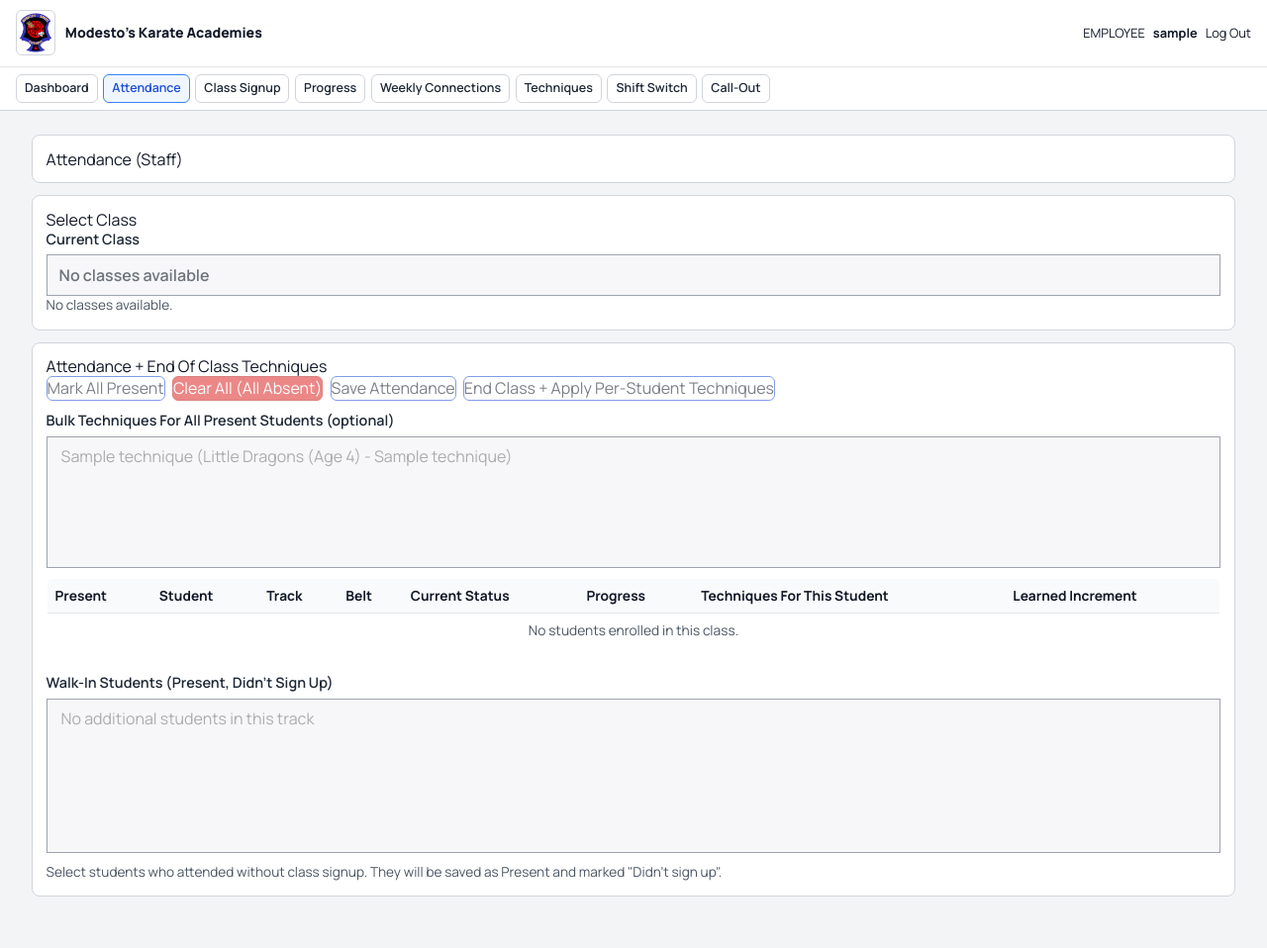
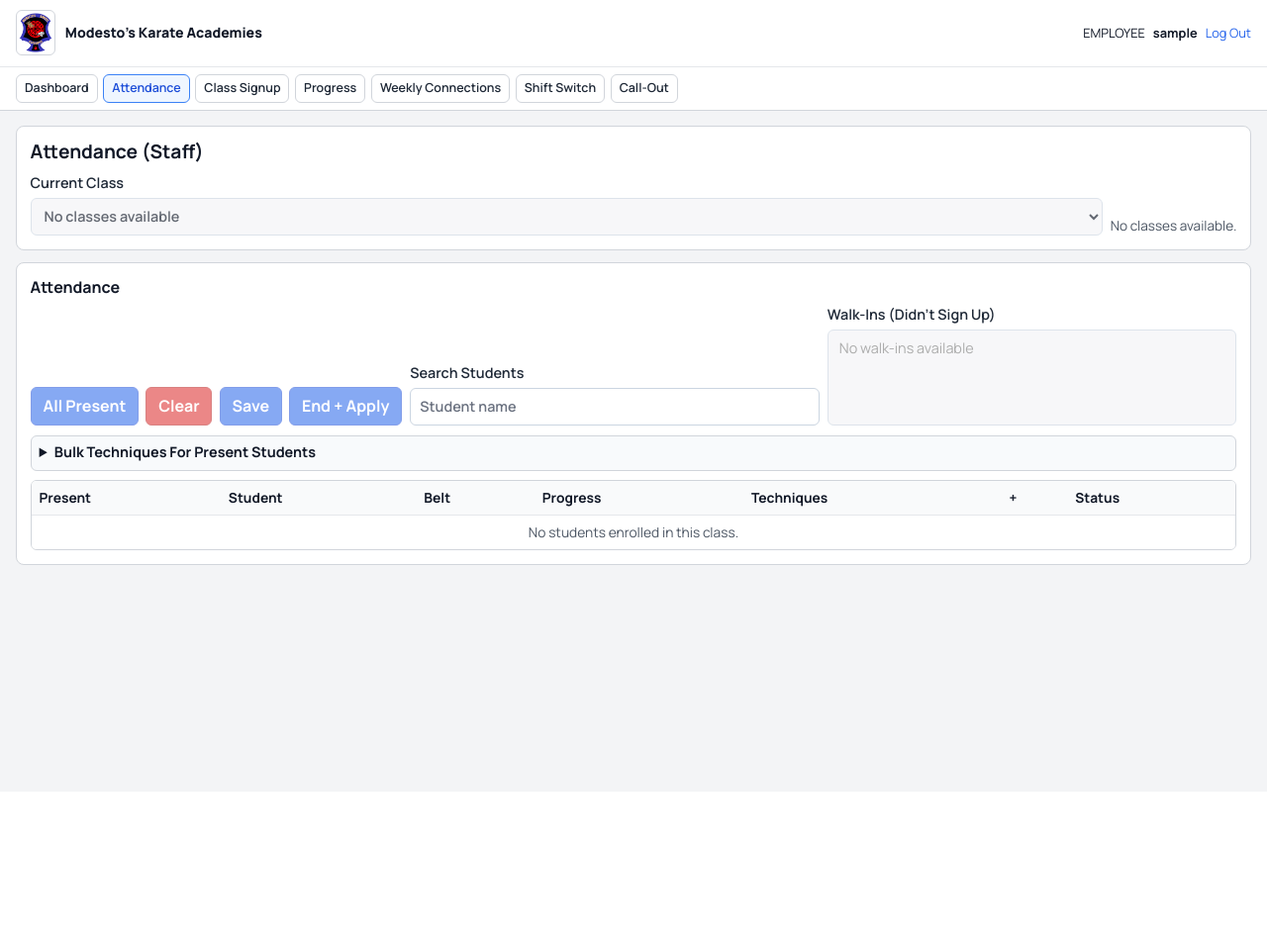
Before and after one commit to justinhoang710/SE-Project, a Flask app: page /employee/attendance in a window 1280 px wide. Shown: the whole page at 99% size. After the commit the page ends 571 px from the top, so only its background shows below. Run offline with Flask 3, Linux system fonts and the light colour scheme; the visitor is signed in with stand-in values (Sample User, id 1); tables that the repository leaves empty hold one stand-in row (values such as "Sample post"); some libraries are stand-ins or nearby versions.

Commit message:
Reorganzied html pages to reflect changes in styles.css

```diff
--- a/templates/attendance.html
+++ b/templates/attendance.html
@@ -2,11 +2,7 @@
 {% block content %}
 <section class="card">
   <h2>{{ page_title }}</h2>
-</section>
-
-<section class="card">
-  <h3>Select Class</h3>
-  <form method="get">
+  <form method="get" class="section-tools" style="margin-top: 0.55rem;">
     <label>Current Class
       <select name="class_ref" onchange="this.form.submit()" {% if not current_classes %}disabled{% else %}required{% endif %}>
         {% if current_classes %}
@@ -20,111 +16,102 @@
         {% endif %}
       </select>
     </label>
+    <div class="hint" style="align-self: end;">
+      {% if selected_class_info %}
+        {{ selected_class_info.class_date }} | {{ selected_class_info.start_label }}-{{ selected_class_info.end_label }} | {{ selected_class_info.program_track|track_label }}
+      {% else %}
+        No classes available.
+      {% endif %}
+    </div>
   </form>
-  {% if selected_class_info %}
-    <p class="hint">Selected: {{ selected_class_info.class_date }} {{ selected_class_info.start_label }}-{{ selected_class_info.end_label }} {{ selected_class_info.class_name }} - {{ selected_class_info.program_track|track_label }}</p>
-  {% else %}
-    <p class="hint">No classes available.</p>
-  {% endif %}
 </section>
 
 <section class="card">
-  <h3>Attendance + End Of Class Techniques</h3>
-  <form method="post" id="attendance-form">
+  <h3>Attendance</h3>
+  <form method="post" id="attendance-form" class="stack">
     <input type="hidden" name="class_ref" value="{{ selected_class_ref }}" />
-
-    <div class="actions">
-      <button type="button" id="mark-all-present" {% if not current_classes %}disabled{% endif %}>Mark All Present</button>
-      <button type="button" id="clear-all-present" class="danger" {% if not current_classes %}disabled{% endif %}>Clear All (All Absent)</button>
-      <button type="submit" name="action" value="save_attendance" {% if not current_classes %}disabled{% endif %}>Save Attendance</button>
-      <button type="submit" name="action" value="close_and_apply" {% if not current_classes %}disabled{% endif %}>End Class + Apply Per-Student Techniques</button>
+    <div class="section-tools">
+      <div class="row-actions">
+        <button type="button" id="mark-all-present" {% if not current_classes %}disabled{% endif %}>All Present</button>
+        <button type="button" id="clear-all-present" class="danger" {% if not current_classes %}disabled{% endif %}>Clear</button>
+        <button type="submit" name="action" value="save_attendance" {% if not current_classes %}disabled{% endif %}>Save</button>
+        <button type="submit" name="action" value="close_and_apply" {% if not current_classes %}disabled{% endif %}>End + Apply</button>
       </div>
-    <label>Bulk Techniques For All Present Students (optional)
-      <select name="bulk_technique_ids" multiple size="5" {% if not current_classes %}disabled{% endif %}>
-        {% for t in active_techniques %}
-          <option value="{{ t.id }}">{{ t.technique_name }} ({{ t.program_track|track_label }} - {{ t.belt_name }})</option>
+      <label>Search Students
+        <input type="search" id="attendance-student-search" placeholder="Student name" />
+      </label>
+      <label>Walk-Ins (Didn't Sign Up)
+        <select id="walk-in-select" name="walk_in_child_ids" multiple size="4" {% if not current_classes %}disabled{% endif %}>
+          {% for child in walk_in_candidates %}
+            <option value="{{ child.id }}">{{ child.child_name }}</option>
+          {% else %}
+            <option value="" disabled>No walk-ins available</option>
           {% endfor %}
         </select>
       </label>
+    </div>
 
-    <table>
+    <details class="section-collapse">
+      <summary>Bulk Techniques For Present Students</summary>
+      <label style="margin-top: 0.45rem;">
+        <select name="bulk_technique_ids" multiple size="4" {% if not current_classes %}disabled{% endif %}>
+          {% for t in active_techniques %}
+            <option value="{{ t.id }}">{{ t.technique_name }} ({{ t.belt_name }})</option>
+          {% endfor %}
+        </select>
+      </label>
+    </details>
+
+    <div class="table-shell tall">
+      <table id="attendance-roster">
         <tr>
           <th>Present</th>
           <th>Student</th>
-        <th>Track</th>
           <th>Belt</th>
-        <th>Current Status</th>
           <th>Progress</th>
-        <th>Techniques For This Student</th>
-        <th>Learned Increment</th>
+          <th>Techniques</th>
+          <th>+</th>
+          <th>Status</th>
         </tr>
+        <tbody>
         {% for child in roster_students %}
           <tr
             class="student-row"
-          data-child-id="{{ child.id }}"
-          data-track="{{ child.program_track }}"
-          data-belt="{{ child.current_belt }}"
+            data-search="{{ (child.child_name)|lower }}"
           >
             <td>
               <label class="checkbox">
                 <input type="checkbox" class="present-checkbox" name="present_child_ids" value="{{ child.id }}" />
-              Present
+                Yes
               </label>
             </td>
             <td>{{ child.child_name }}</td>
-          <td>{{ child.program_track|track_label }}</td>
             <td>{{ child.current_belt }}</td>
-          <td class="attendance-status">Absent</td>
-          <td>{{ child.belt_progress_count }} / {{ child.total_skills }}</td>
+            <td>{{ child.belt_progress_count }}/{{ child.total_skills }}</td>
             <td>
-            <div class="actions technique-actions">
-              <button type="button" class="secondary technique-select-all" data-child-id="{{ child.id }}">Select Suggested</button>
-              <button type="button" class="danger technique-clear-all" data-child-id="{{ child.id }}">Clear</button>
-            </div>
-            <div class="technique-checklist" data-child-id="{{ child.id }}">
+              <select name="technique_ids_{{ child.id }}" class="technique-select" multiple size="2">
                 {% for t in active_techniques %}
-                <label
-                  class="checkbox technique-item"
-                  data-track="{{ t.program_track }}"
-                  data-belt="{{ t.belt_name }}"
-                >
-                  <input
-                    type="checkbox"
-                    class="technique-checkbox"
-                    name="technique_ids_{{ child.id }}"
-                    value="{{ t.id }}"
-                    data-track="{{ t.program_track }}"
-                    data-belt="{{ t.belt_name }}"
-                    data-child-id="{{ child.id }}"
-                  />
-                  <span>{{ t.technique_name }} ({{ t.program_track|track_label }} - {{ t.belt_name }})</span>
-                </label>
+                  {% if t.belt_name == child.current_belt %}
+                    <option value="{{ t.id }}">{{ t.technique_name }}</option>
+                  {% endif %}
                 {% endfor %}
-            </div>
+              </select>
             </td>
             <td>
               <select name="learned_increment_{{ child.id }}" class="learned-increment" data-child-id="{{ child.id }}">
-              <option value="1">+1</option>
-              <option value="2">+2</option>
-              <option value="3">+3</option>
+                <option value="1">1</option>
+                <option value="2">2</option>
+                <option value="3">3</option>
               </select>
             </td>
+            <td class="attendance-status"><span class="pill warning">Absent</span></td>
           </tr>
         {% else %}
-        <tr><td colspan="8">No students enrolled in this class.</td></tr>
+          <tr><td colspan="7">No students enrolled in this class.</td></tr>
         {% endfor %}
+        </tbody>
       </table>
-
-    <label style="margin-top: 1rem;">Walk-In Students (Present, Didn't Sign Up)
-      <select id="walk-in-child-ids" name="walk_in_child_ids" multiple size="6" {% if not current_classes %}disabled{% endif %}>
-        {% for child in walk_in_candidates %}
-          <option value="{{ child.id }}">{{ child.child_name }}</option>
-        {% else %}
-          <option value="" disabled>No additional students in this track</option>
-        {% endfor %}
-      </select>
-    </label>
-    <p class="hint">Select students who attended without class signup. They will be saved as Present and marked "Didn't sign up".</p>
+    </div>
   </form>
 </section>
 
@@ -132,27 +119,9 @@
   const presentCheckboxes = document.querySelectorAll('.present-checkbox');
   const markAllPresentBtn = document.getElementById('mark-all-present');
   const clearAllPresentBtn = document.getElementById('clear-all-present');
-  const walkInSelect = document.getElementById('walk-in-child-ids');
+  const walkInSelect = document.getElementById('walk-in-select');
+  const studentSearch = document.getElementById('attendance-student-search');
   const studentRows = document.querySelectorAll('.student-row');
-  const techniqueCheckboxes = document.querySelectorAll('.technique-checkbox');
-  const selectAllTechniqueBtns = document.querySelectorAll('.technique-select-all');
-  const clearTechniqueBtns = document.querySelectorAll('.technique-clear-all');
-
-  const filterTechniquesByStudent = () => {
-    studentRows.forEach((row) => {
-      const studentTrack = row.dataset.track;
-      const studentBelt = row.dataset.belt;
-      const techniqueItems = row.querySelectorAll('.technique-item');
-      techniqueItems.forEach((item) => {
-        const matches = item.dataset.track === studentTrack && item.dataset.belt === studentBelt;
-        item.classList.toggle('hidden', !matches);
-        const checkbox = item.querySelector('input[type="checkbox"]');
-        if (!matches && checkbox) {
-          checkbox.checked = false;
-        }
-      });
-    });
-  };
 
   const syncInputsByAttendance = () => {
     studentRows.forEach((row) => {
@@ -160,23 +129,15 @@
       const isPresent = !!presentCheckbox?.checked;
       const statusCell = row.querySelector('.attendance-status');
       if (statusCell) {
-        statusCell.textContent = isPresent ? 'Present' : 'Absent';
+        statusCell.innerHTML = isPresent
+          ? '<span class="pill success">Present</span>'
+          : '<span class="pill warning">Absent</span>';
       }
-      row.querySelectorAll('.technique-checkbox').forEach((checkbox) => {
-        checkbox.disabled = !isPresent;
+      row.querySelectorAll('.technique-select').forEach((select) => {
+        select.disabled = !isPresent;
       });
       const incrementSelect = row.querySelector('.learned-increment');
-      if (incrementSelect) {
-        incrementSelect.disabled = !isPresent;
-      }
-      const selectBtn = row.querySelector('.technique-select-all');
-      const clearBtn = row.querySelector('.technique-clear-all');
-      if (selectBtn) {
-        selectBtn.disabled = !isPresent;
-      }
-      if (clearBtn) {
-        clearBtn.disabled = !isPresent;
-      }
+      if (incrementSelect) incrementSelect.disabled = !isPresent;
     });
   };
 
@@ -203,29 +164,14 @@
     checkbox.addEventListener('change', syncInputsByAttendance);
   });
 
-  selectAllTechniqueBtns.forEach((btn) => {
-    btn.addEventListener('click', () => {
-      const childId = btn.dataset.childId;
-      techniqueCheckboxes.forEach((checkbox) => {
-        if (checkbox.dataset.childId === childId && !checkbox.disabled && !checkbox.closest('.hidden')) {
-          checkbox.checked = true;
-        }
-      });
+  studentSearch?.addEventListener('input', () => {
+    const query = studentSearch.value.trim().toLowerCase();
+    studentRows.forEach((row) => {
+      const haystack = row.dataset.search || '';
+      row.style.display = !query || haystack.includes(query) ? '' : 'none';
     });
   });
 
-  clearTechniqueBtns.forEach((btn) => {
-    btn.addEventListener('click', () => {
-      const childId = btn.dataset.childId;
-      techniqueCheckboxes.forEach((checkbox) => {
-        if (checkbox.dataset.childId === childId) {
-          checkbox.checked = false;
-        }
-      });
-    });
-  });
-
-  filterTechniquesByStudent();
   syncInputsByAttendance();
 </script>
 {% endblock %}
--- a/templates/base.html
+++ b/templates/base.html
@@ -1,5 +1,5 @@
 <!doctype html>
-<html lang="en" class="scroll-smooth">
+<html lang="en">
   <head>
     <meta charset="UTF-8" />
     <meta name="viewport" content="width=device-width, initial-scale=1.0" />
@@ -7,52 +7,21 @@
     <link rel="preconnect" href="https://fonts.googleapis.com" />
     <link rel="preconnect" href="https://fonts.gstatic.com" crossorigin />
     <link href="https://fonts.googleapis.com/css2?family=Manrope:wght@400;500;600;700;800&display=swap" rel="stylesheet" />
-    <script>
-      tailwind = {
-        config: {
-          theme: {
-            extend: {
-              fontFamily: {
-                sans: ["Manrope", "ui-sans-serif", "system-ui", "sans-serif"],
-              },
-              colors: {
-                brand: {
-                  50: "#f1f5ff",
-                  100: "#e4ebff",
-                  500: "#365fd8",
-                  600: "#2d50b5",
-                  700: "#254293",
-                },
-                accent: {
-                  500: "#0ea5a5",
-                  600: "#0b8e8e",
-                },
-              },
-              boxShadow: {
-                soft: "0 12px 30px -18px rgba(15, 23, 42, 0.45)",
-              },
-            },
-          },
-        },
-      };
-    </script>
-    <script src="https://cdn.tailwindcss.com?plugins=forms,typography"></script>
-    <link rel="stylesheet" href="{{ url_for('static', filename='style.css') }}" />
+    <link rel="stylesheet" href="{{ url_for('static', filename='style.css') }}?v=20260421c" />
   </head>
-  <body class="min-h-screen bg-slate-100 text-slate-900 antialiased theme-shell">
-
+  <body class="theme-shell role-{{ session.get('role') or 'guest' }}">
     {% set logged_in = session.get('username') %}
     {% if logged_in %}
       <header id="react-shell-header"></header>
-      <div class="app-frame mx-auto flex w-full max-w-7xl gap-6 px-4 pb-10 pt-6 sm:px-6 lg:px-8">
-        <aside id="react-shell-sidebar" class="hidden lg:block lg:w-72 lg:shrink-0"></aside>
-        <main id="page-content" class="page-transition content-stage w-full" data-endpoint="{{ request.endpoint or '' }}">
+      <div class="app-shell">
+        <main id="page-content" class="page-transition" data-endpoint="{{ request.endpoint or '' }}">
     {% else %}
-      <main id="page-content" class="page-transition content-stage mx-auto w-full max-w-xl px-4 pb-12 pt-14 sm:px-6" data-endpoint="{{ request.endpoint or '' }}">
+      <div class="app-shell">
+        <main id="page-content" class="page-transition" data-endpoint="{{ request.endpoint or '' }}">
     {% endif %}
           {% with messages = get_flashed_messages(with_categories=true) %}
             {% if messages %}
-              <div class="mb-4 space-y-3">
+              <div class="stack" style="margin-bottom: 0.7rem;">
                 {% for category, message in messages %}
                   <div class="flash {{ category }}">{{ message }}</div>
                 {% endfor %}
@@ -62,9 +31,7 @@
 
           {% block content %}{% endblock %}
         </main>
-    {% if logged_in %}
       </div>
-    {% endif %}
 
     <script>
       window.__APP_CONTEXT__ = {
@@ -80,7 +47,6 @@
           { label: 'Class Signup', hint: 'Join classes as staff', href: {{ url_for('staff_class_signup')|tojson }}, endpoints: ['staff_class_signup'] },
           { label: 'Progress', hint: 'Track student growth', href: {{ url_for('employee_progress')|tojson }}, endpoints: ['employee_progress'] },
           { label: 'Weekly Connections', hint: 'Staff weekly board', href: {{ url_for('staff_connections')|tojson }}, endpoints: ['staff_connections'] },
-          { label: 'Techniques', hint: 'Manage techniques', href: {{ url_for('techniques')|tojson }}, endpoints: ['techniques'] },
           { label: 'Shift Switch', hint: 'Request schedule swap', href: {{ url_for('request_switch')|tojson }}, endpoints: ['request_switch'] },
           { label: 'Call-Out', hint: 'Submit absence', href: {{ url_for('request_callout')|tojson }}, endpoints: ['request_callout'] },
           {% elif session.get('role') == 'manager' %}
@@ -100,6 +66,34 @@
         ]
       };
     </script>
-    <script defer src="{{ url_for('static', filename='app_shell.js') }}"></script>
+    <script defer src="{{ url_for('static', filename='app_shell.js') }}?v=20260421c"></script>
+    <script>
+      (() => {
+        const wireTableFilters = () => {
+          document.querySelectorAll('[data-table-filter]').forEach((input) => {
+            const tableId = input.getAttribute('data-table-filter');
+            const table = tableId ? document.getElementById(tableId) : null;
+            if (!table || input.dataset.wired === 'true') return;
+            input.dataset.wired = 'true';
+            const rows = () => Array.from(table.querySelectorAll('tbody tr'));
+            const applyFilter = () => {
+              const query = input.value.trim().toLowerCase();
+              rows().forEach((row) => {
+                if (row.querySelector('td[colspan]')) return;
+                const text = (row.textContent || '').toLowerCase();
+                row.style.display = !query || text.includes(query) ? '' : 'none';
+              });
+            };
+            input.addEventListener('input', applyFilter);
+            applyFilter();
+          });
+        };
+        if (document.readyState === 'loading') {
+          document.addEventListener('DOMContentLoaded', wireTableFilters);
+        } else {
+          wireTableFilters();
+        }
+      })();
+    </script>
   </body>
 </html>
```
Also changed, not shown: templates/attendance_summary.html (+11 -19 lines), templates/login.html (+3 -20 lines), templates/register.html (+3 -8 lines). Lines whose indentation alone changed are shown as unchanged.
